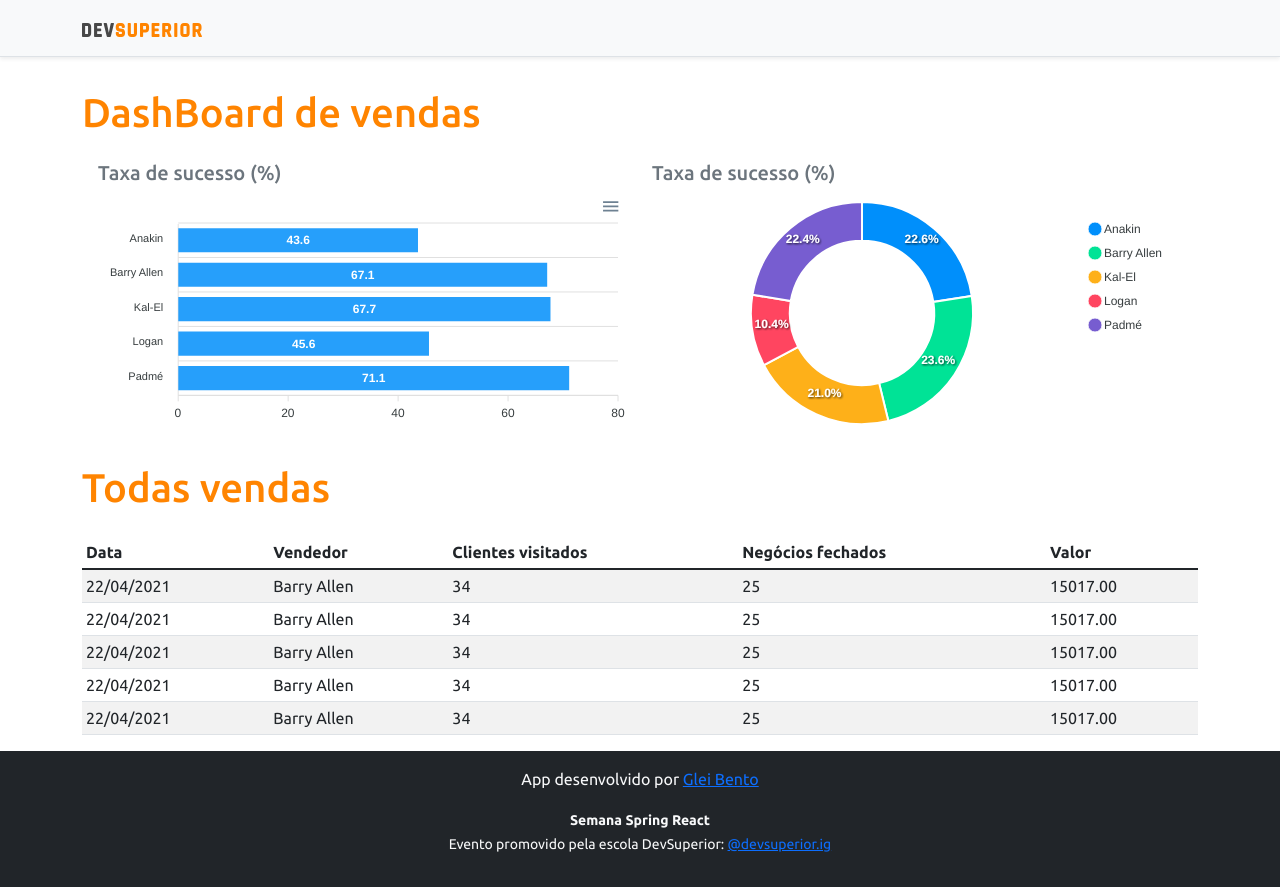
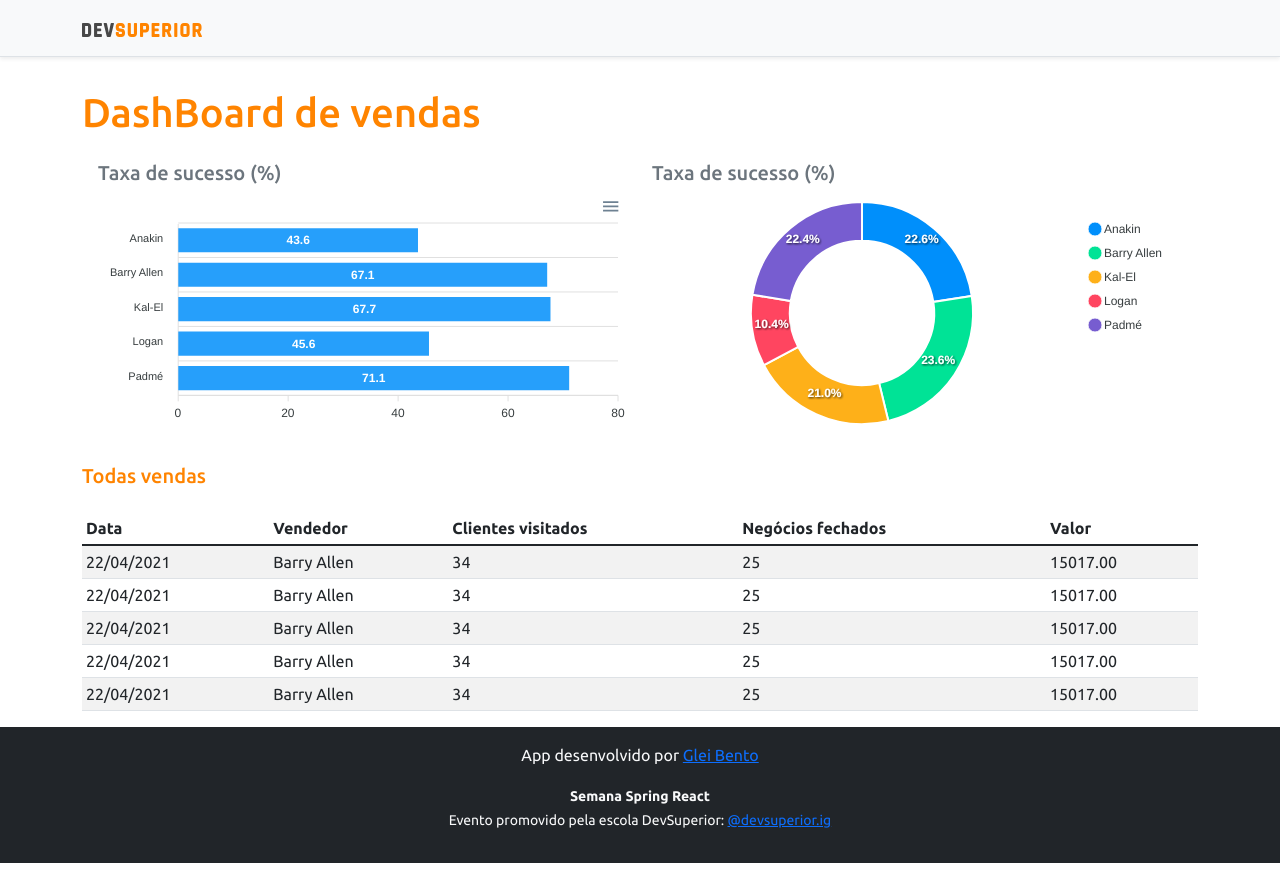
Before and after one commit to gleibento/projeto-sds3, a React (Create React App) app in the folder frontend/: page / in a window 1280 px wide. After the commit the page ends 863 px from the top, so only its background shows below. Built offline with nearby package versions, Linux system fonts and the light colour scheme.

Commit message:
update title

```diff
--- a/frontend/src/App.tsx
+++ b/frontend/src/App.tsx
@@ -21,7 +21,7 @@ function App() {
           </div>
         </div>
         <div className="py-3">
-          <h1 className="text-primary">Todas vendas</h1>
+          <h5 className="text-primary">Todas vendas</h5>
         </div>
         <DataTable />
       </div>
```
